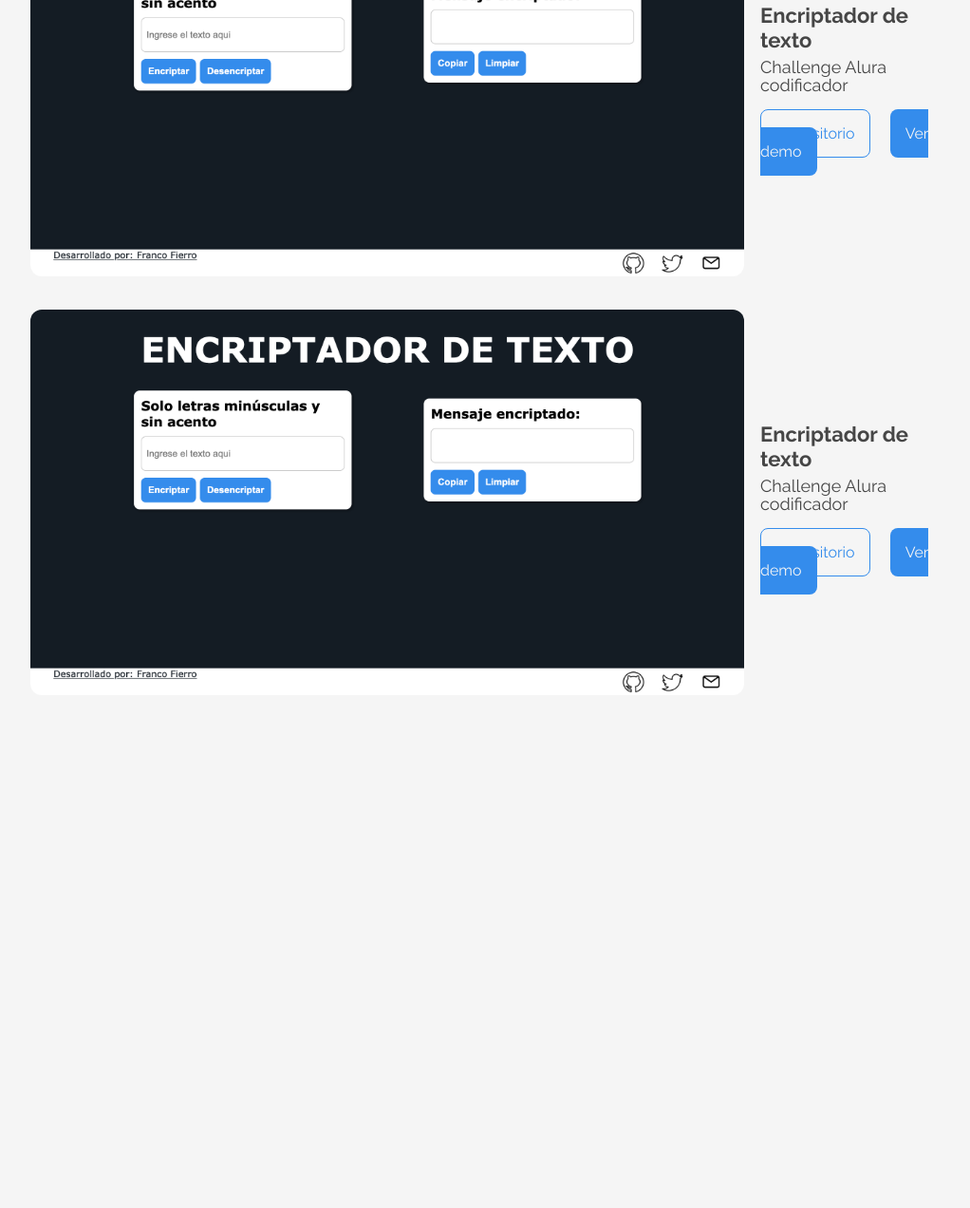
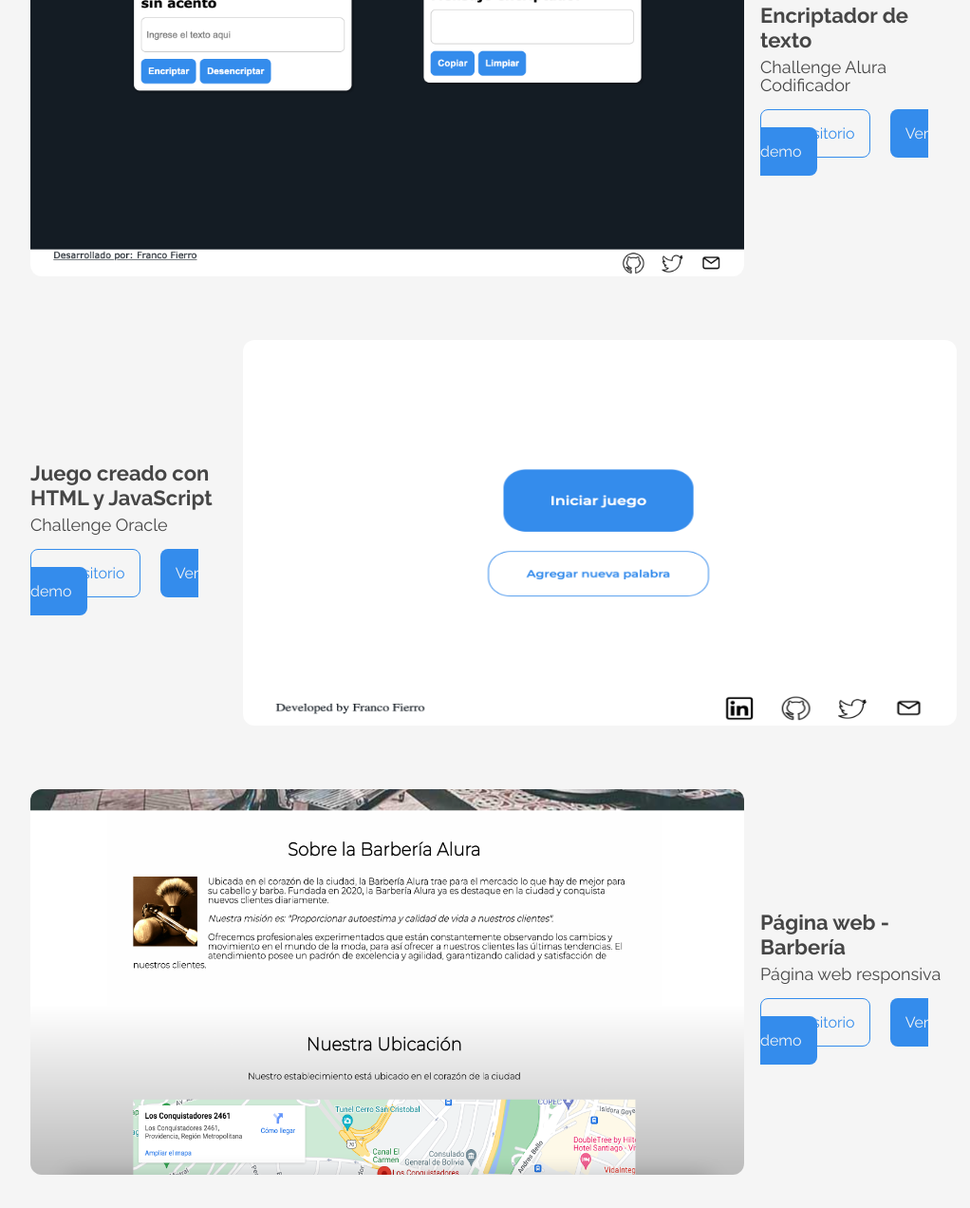
Before and after one commit to fafino7/portfolio_ff, a plain HTML site: page index.html in a window 1280 px wide. Shown: the part 2509-3781 px from the top of the page at 95% size, without its empty margins (120-1142 px from the left). Before the commit the page ends 3276 px from the top, so only its background shows below. Drawn offline with Linux system fonts and the light colour scheme.

Commit message:
Sección Experiencia Profesional terminada. Pendiente de optimizar imagen a videos y URLs de botones

```diff
--- a/css/style.css
+++ b/css/style.css
@@ -248,7 +248,7 @@ nav a:hover {
     padding: 32px 152px;
 }
 
-.proyecto-encriptador {
+.proyecto-primario {
     display: flex;
     margin: 32px 0 0 0;
 }
@@ -266,7 +266,7 @@ nav a:hover {
     width: 752px;
 }
 
-.proyecto-container-textos-botones {
+.textos-botones-right {
     margin: auto;
     margin-left: 17px;
 }
@@ -323,3 +323,13 @@ nav a:hover {
     border-radius: 8px;
     padding: 15px;
 }
+
+.proyecto-secundario {
+    display: flex;
+    margin: 64px 0 0 0;
+}
+
+.textos-botones-left {
+    margin: auto;
+    margin-left: 0;
+}
--- a/index.html
+++ b/index.html
@@ -38,7 +38,7 @@
     <!-------------- main -------------->
     <main>
         <!-------------- encabezado -------------->
-        <section >
+        <section>
 
             <div class="encabezado-principal">
 
@@ -194,7 +194,7 @@
 
                 <h2>Experiencia Profesional</h2>
 
-                <div class="proyecto-encriptador">
+                <div class="proyecto-primario">
 
                     <div class="proyecto-imagen">
 
@@ -202,12 +202,14 @@
 
                     </div>
 
-                    <div class="proyecto-container-textos-botones">
+                    <div class="textos-botones-right">
+
+                        <div class="elementos-right">
 
                             <div class="proyecto-container-textos">
 
                                 <h3>Encriptador de texto</h3>
-                            <p>Challenge Alura codificador</p>
+                                <p>Challenge Alura Codificador</p>
 
                             </div>
 
@@ -215,7 +217,8 @@
 
                                 <a class="btn1" id="boton-repositorio"
                                     href="https://github.com/fafino7/text_encoder">Repositorio</a>
-                            <a class="btn2" id="boton-demo" href="https://github.com/fafino7/text_encoder">Ver demo</a>
+                                <a class="btn2" id="boton-demo" href="https://github.com/fafino7/text_encoder">Ver
+                                    demo</a>
 
                             </div>
 
@@ -223,28 +226,27 @@
 
                     </div>
 
-                <div class="proyecto-encriptador">
-
-                    <div class="proyecto-imagen">
-
-                        <img src="img/encriptador.png" alt="imagen encriptador">
-
                 </div>
 
-                    <div class="proyecto-container-textos-botones">
+                <div class="proyecto-secundario">
+
+                    <div class="textos-botones-left">
+
+                        <div class="elementos-left">
 
                             <div class="proyecto-container-textos">
 
-                            <h3>Encriptador de texto</h3>
-                            <p>Challenge Alura codificador</p>
+                                <h3>Juego creado con HTML y JavaScript</h3>
+                                <p>Challenge Oracle</p>
 
                             </div>
 
                             <div class="proyecto-container-botones">
 
                                 <a class="btn1" id="boton-repositorio"
-                                href="https://github.com/fafino7/text_encoder">Repositorio</a>
-                            <a class="btn2" id="boton-demo" href="https://github.com/fafino7/text_encoder">Ver demo</a>
+                                    href="https://github.com/fafino7/hangman_game">Repositorio</a>
+                                <a class="btn2" id="boton-demo" href="https://github.com/fafino7/text_encoder">Ver
+                                    demo</a>
 
                             </div>
 
@@ -252,7 +254,47 @@
 
                     </div>
 
+                    <div class="proyecto-imagen">
 
+                        <img src="img/ahorcado.png" alt="imagen encriptador">
+
+                    </div>
+
+                </div>
+
+                <div class="proyecto-secundario">
+
+                    <div class="proyecto-imagen">
+
+                        <img src="img/barberia.png" alt="imagen encriptador">
+
+                    </div>
+
+                    <div class="textos-botones-right">
+
+                        <div class="elementos-right">
+
+                            <div class="proyecto-container-textos">
+
+                                <h3>Página web - Barbería</h3>
+                                <p>Página web responsiva</p>
+
+                            </div>
+
+                            <div class="proyecto-container-botones">
+
+                                <a class="btn1" id="boton-repositorio"
+                                    href="https://github.com/fafino7/web-page">Repositorio</a>
+                                <a class="btn2" id="boton-demo" href="https://github.com/fafino7/text_encoder">Ver
+                                    demo</a>
+
+                            </div>
+
+                        </div>
+
+                    </div>
+
+                </div>
 
             </div>
 
```
Also changed, not shown: img/barberia.png (added). Lines whose indentation alone changed are shown as unchanged.
